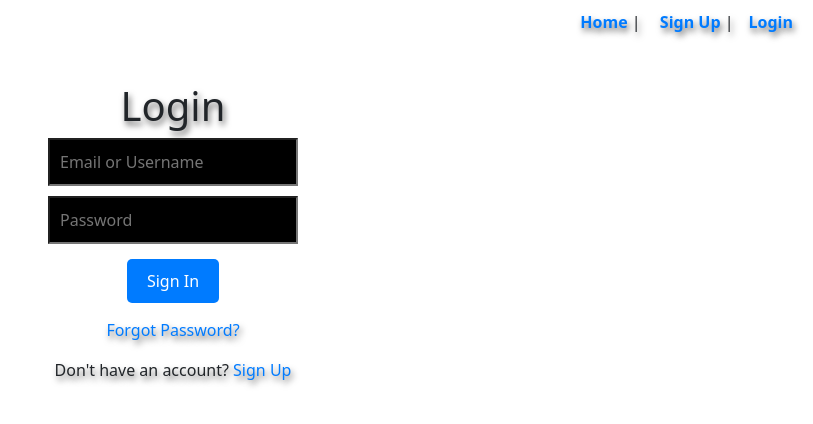
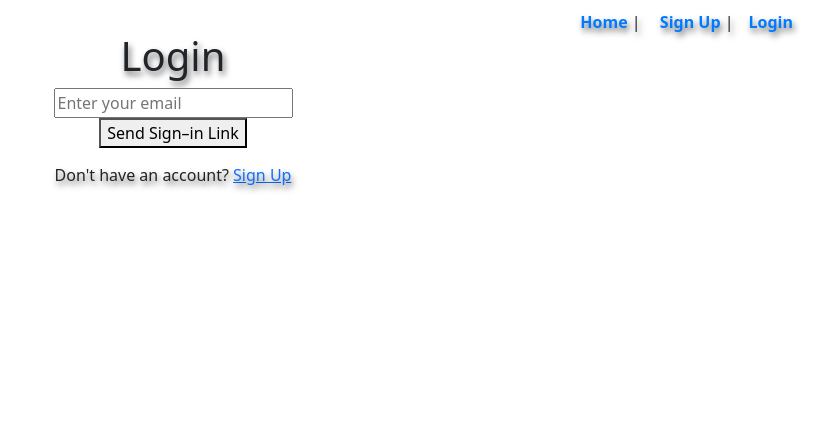
Before and after one commit to IsaacWeber1/relief, a React (Create React App) app: page /login in a window 1280 px wide. Shown: the top 424 px of the page, without its empty margins (467-1280 px from the left). Built offline with nearby package versions, Linux system fonts and the light colour scheme.

Commit message:
Update Login.tsx

```diff
--- a/src/Components/Login.tsx
+++ b/src/Components/Login.tsx
@@ -1,93 +1,74 @@
-import React, { useState } from "react";
+// Login.tsx
+import React, { useState, useEffect } from "react";
 import { Link, useNavigate } from "react-router-dom";
+import { auth } from "../firebase";
+import { isSignInWithEmailLink, signInWithEmailLink, sendSignInLinkToEmail } from "firebase/auth";
 
 const Login = () => {
-  const [emailOrUsername, setEmailOrUsername] = useState("");
-  const [password, setPassword] = useState("");
+  const [email, setEmail] = useState("");
   const navigate = useNavigate();
 
-  const handleLogin = () => {
-    if (!emailOrUsername || !password) {
-      alert("Please fill in all fields");
+  useEffect(() => {
+    if (isSignInWithEmailLink(auth, window.location.href)) {
+      let storedEmail = window.localStorage.getItem("emailForSignIn");
+      if (!storedEmail) {
+        storedEmail = window.prompt("Please provide your email for confirmation") || "";
+      }
+      if (storedEmail) {
+        signInWithEmailLink(auth, storedEmail, window.location.href)
+          .then((result) => {
+            window.localStorage.removeItem("emailForSignIn");
+            alert("Login successful!");
+            navigate("/startgame");
+          })
+          .catch((error) => {
+            console.error("Error during sign–in:", error);
+            alert("Error during sign–in: " + error.message);
+          });
+      }
+    }
+  }, [navigate]);
+
+  const handleSendLink = async (e: React.FormEvent<HTMLFormElement>) => {
+    e.preventDefault();
+    if (!email) {
+      alert("Please enter your email");
       return;
     }
-
-    const isEmail = /\S+@\S+\.\S+/.test(emailOrUsername);
-    const storedUser = localStorage.getItem(isEmail ? "email" : "username");
-
-    if (storedUser && storedUser === emailOrUsername) {
-      const storedPassword = localStorage.getItem("password");
-      if (storedPassword === password) {
-        console.log("Login Successful:", {
-          loginType: isEmail ? "Email" : "Username",
-          value: emailOrUsername,
-          password,
-        });
-        alert(
-          `Login successful using ${
-            isEmail ? "Email" : "Username"
-          }: ${emailOrUsername}`
-        );
-        setEmailOrUsername("");
-        setPassword("");
-        navigate("/startgame");
-      } else {
-        alert("Incorrect password, please try again.");
-      }
-    } else {
-      alert("No account found. Please sign up first.");
+    const actionCodeSettings = {
+      url: window.location.origin + "/login",
+      handleCodeInApp: true,
+    };
+    try {
+      await sendSignInLinkToEmail(auth, email, actionCodeSettings);
+      window.localStorage.setItem("emailForSignIn", email);
+      alert("Sign–in link sent! Check your email.");
+    } catch (error: any) {
+      console.error("Error sending sign–in link:", error);
+      alert("Error sending sign–in link: " + error.message);
     }
   };
 
   return (
-    <div style={{ textAlign: "center", marginTop: "50px" }}>
+    <div className="centered-container">
       <h1>Login</h1>
-      <div style={{ marginBottom: "15px" }}>
-        <input
-          type="text"
-          placeholder="Email or Username"
-          value={emailOrUsername}
-          onChange={(e) => setEmailOrUsername(e.target.value)}
-          style={{
-            padding: "10px",
-            width: "250px",
-            marginBottom: "10px",
-            backgroundColor: "black",
-          }}
-        />
-        <br />
-        <input
-          type="password"
-          placeholder="Password"
-          value={password}
-          onChange={(e) => setPassword(e.target.value)}
-          style={{ padding: "10px", width: "250px", backgroundColor: "black" }}
-        />
-      </div>
-      <button
-        onClick={handleLogin}
-        style={{
-          padding: "10px 20px",
-          backgroundColor: "#007BFF",
-          color: "white",
-          border: "none",
-          cursor: "pointer",
-          borderRadius: "5px",
-        }}
-      >
-        Sign In
-      </button>
-      <p style={{ marginTop: "15px" }}>
-        <Link
-          to="/forgot-password"
-          style={{ color: "#007BFF", textDecoration: "none" }}
-        >
-          Forgot Password?
-        </Link>
-      </p>
+      <form onSubmit={handleSendLink}>
+        <div className="form-group">
+          <input
+            type="email"
+            placeholder="Enter your email"
+            value={email}
+            onChange={(e) => setEmail(e.target.value)}
+            className="input-field"
+          />
+        </div>
+        <button type="submit" className="primary-button">
+          Send Sign–in Link
+        </button>
+      </form>
       <p style={{ marginTop: "15px" }}>
         Don't have an account?{" "}
-        <Link to="/signup" style={{ color: "#007BFF", textDecoration: "none" }}>
+        <Link to="/signup" className="primary-link">
           Sign Up
         </Link>
       </p>
```
